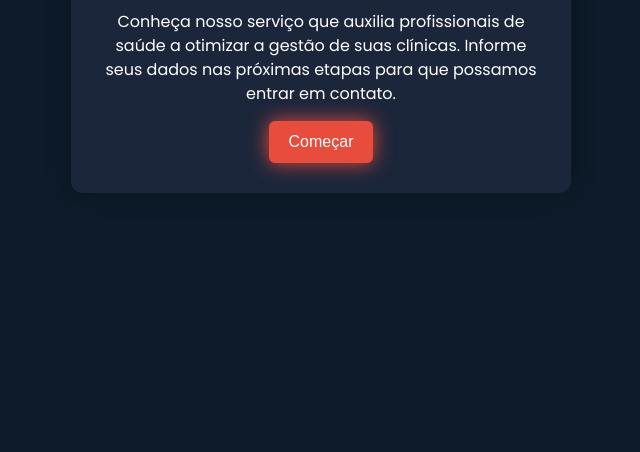
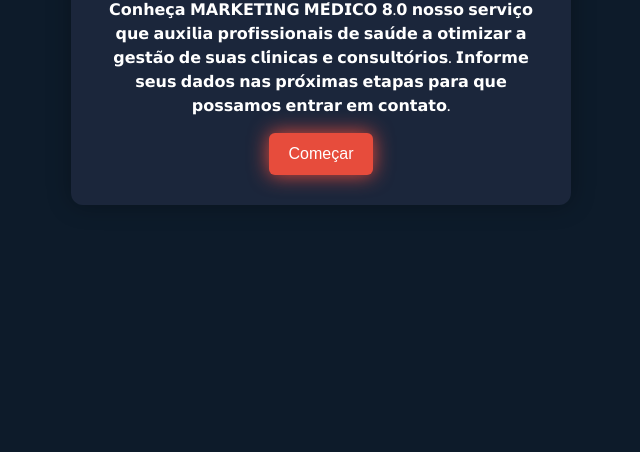
Before and after one commit to jubarthi/marketingmedico, a plain HTML site: page index.html in a window 1280 px wide. Shown: the part 348-800 px from the top of the page, without its empty margins (319-959 px from the left). Drawn offline with Linux system fonts and the light colour scheme.

Commit message:
Update index.html

```diff
--- a/index.html
+++ b/index.html
@@ -14,7 +14,7 @@
   <!-- Etapa 1: Boas-vindas -->
   <div class="step active" id="step1">
     <h1>Bem-vindo!</h1>
-    <p>Conheça nosso serviço que auxilia profissionais de saúde a otimizar a gestão de suas clínicas. Informe seus dados nas próximas etapas para que possamos entrar em contato.</p>
+    <p>𝗖𝗼𝗻𝗵𝗲𝗰̧𝗮 𝗠𝗔𝗥𝗞𝗘𝗧𝗜𝗡𝗚 𝗠𝗘́𝗗𝗜𝗖𝗢 𝟴.𝟬 𝗻𝗼𝘀𝘀𝗼 𝘀𝗲𝗿𝘃𝗶𝗰̧𝗼 𝗾𝘂𝗲 𝗮𝘂𝘅𝗶𝗹𝗶𝗮 𝗽𝗿𝗼𝗳𝗶𝘀𝘀𝗶𝗼𝗻𝗮𝗶𝘀 𝗱𝗲 𝘀𝗮𝘂́𝗱𝗲 𝗮 𝗼𝘁𝗶𝗺𝗶𝘇𝗮𝗿 𝗮 𝗴𝗲𝘀𝘁𝗮̃𝗼 𝗱𝗲 𝘀𝘂𝗮𝘀 𝗰𝗹𝗶́𝗻𝗶𝗰𝗮𝘀 𝗲 𝗰𝗼𝗻𝘀𝘂𝗹𝘁𝗼́𝗿𝗶𝗼𝘀. 𝗜𝗻𝗳𝗼𝗿𝗺𝗲 𝘀𝗲𝘂𝘀 𝗱𝗮𝗱𝗼𝘀 𝗻𝗮𝘀 𝗽𝗿𝗼́𝘅𝗶𝗺𝗮𝘀 𝗲𝘁𝗮𝗽𝗮𝘀 𝗽𝗮𝗿𝗮 𝗾𝘂𝗲 𝗽𝗼𝘀𝘀𝗮𝗺𝗼𝘀 𝗲𝗻𝘁𝗿𝗮𝗿 𝗲𝗺 𝗰𝗼𝗻𝘁𝗮𝘁𝗼.</p>
     <button type="button" class="next-button">Começar</button>
   </div>
 
```
